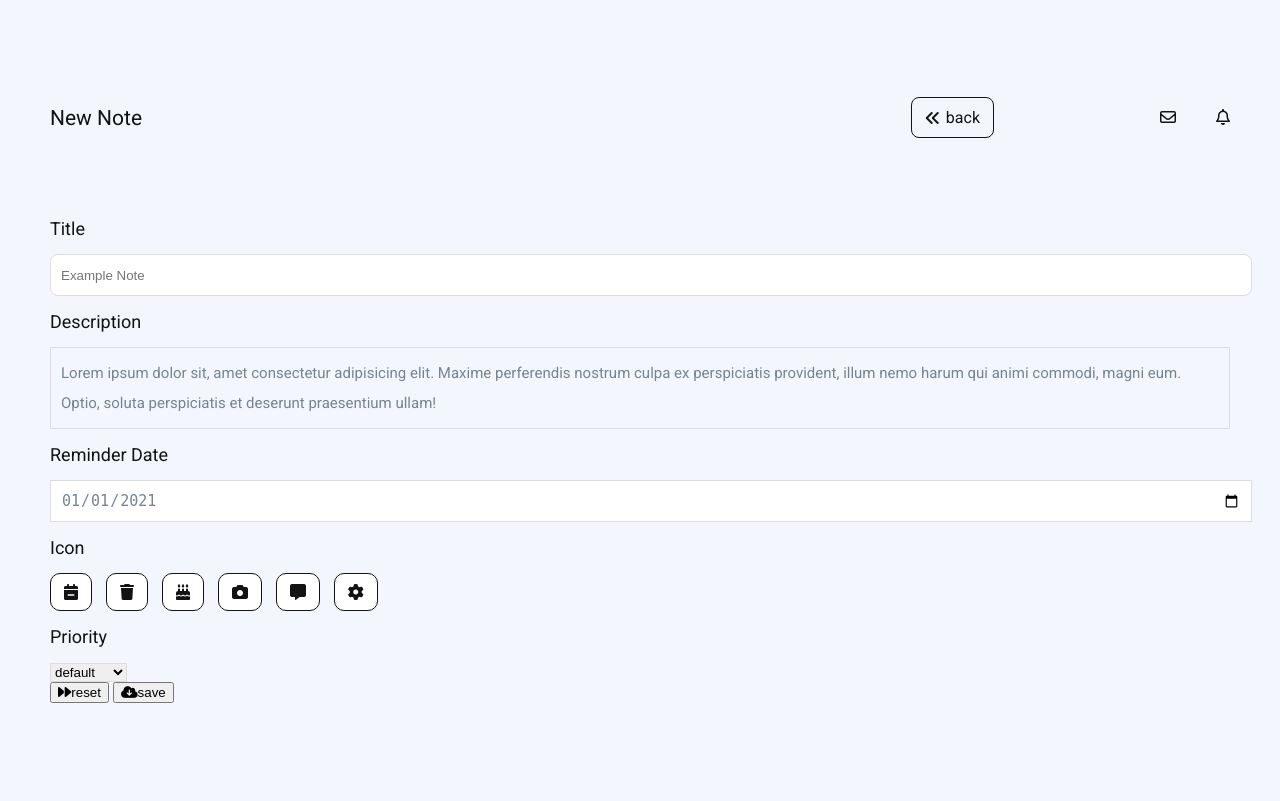
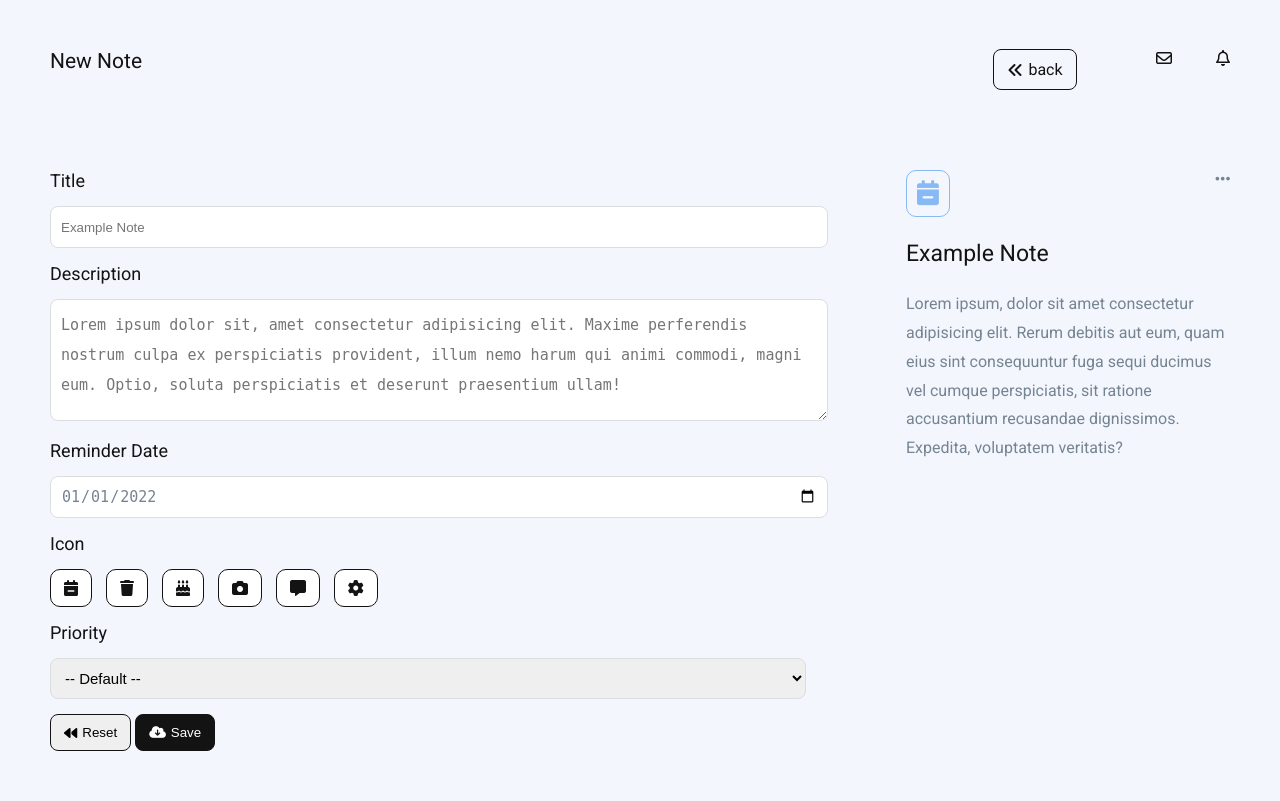
Before and after one commit to cquentin26200/todoList_v3, a PHP site: page /newNote.php in a window 1280 px wide. Before the commit the page ends 703 px from the top, so only its background shows below. Run offline with PHP 8.4, Linux system fonts and the light colour scheme; some libraries are stand-ins or nearby versions.

Commit message:
add aside

```diff
--- a/data/newNoteData.php
+++ b/data/newNoteData.php
@@ -9,7 +9,6 @@ $icons = [
 ];
 
 $priority = [
-    "default",
     "very low",
     "low",
     "medium",
--- a/newNote.php
+++ b/newNote.php
@@ -1,49 +1,76 @@
-<?php $title = "new note" ?>
+<?php $title = "New note" ?>
 <?php include_once "includes/header.php" ?>
 
 <main class="newNote">
-    <div class="flex">
-        <div class="flex">
+    <div class="flex header-main">
+        <div class="flex newNote">
             <h1>new note</h1>
             <a href="index.php"><i class="fa-solid fa-angles-left"></i>back</a>
         </div>
-        <div>
+        <div class="moreInfo">
             <span><i class="fa-regular fa-envelope"></i></span>
             <span><i class="fa-regular fa-bell"></i></span>
         </div>
     </div>
+    <div class="flex">
+        <div class="primaryInfo">
             <form action="verification/verif_newNote.php" method="post">
+                <div class="form-control">
                     <h2>title</h2>
-        <div>
                     <label for="title"></label>
                     <input type="text" name="title" id="title" placeholder="Example Note">
                 </div>
+                <div class="form-control">
                     <h2>description</h2>
-        <p class="description">Lorem ipsum dolor sit, amet consectetur adipisicing elit. Maxime perferendis nostrum culpa ex perspiciatis provident, illum nemo harum qui animi commodi, magni eum. Optio, soluta perspiciatis et deserunt praesentium ullam!</p>
+                    <textarea name="description" class="description" cols="30" rows="10" placeholder="Lorem ipsum dolor sit, amet consectetur adipisicing elit. Maxime perferendis nostrum culpa ex perspiciatis provident, illum nemo harum qui animi commodi, magni eum. Optio, soluta perspiciatis et deserunt praesentium ullam!"></textarea>
+                </div>
+                <div class="form-control">
                     <h2>reminder date</h2>
-        <div>
                     <label for="date"></label>
-            <input type="date" name="date" id="date" value="2021-01-01">
+                    <input type="date" name="date" id="date" value="2022-01-01">
                 </div>
+                <div class="icons form-control">
                     <h2>icon</h2>
                     <?php include_once "data/newNoteData.php" ?>
-        <div class="icons">
                     <?php foreach ($icons as $el) { ?>
                         <i class="<?= $el ?>"></i>
                     <?php } ?>
                 </div>
+                <div class="form-control">
                     <h2>priority</h2>
-        <div>
                     <label for="priotiry"></label>
                     <select name="priority" id="priority">
+                        <option value="default" default>-- default --</option>
                         <?php foreach ($priority as $el) { ?>
                             <option value="<?= $el ?>"><?= $el ?></option>
                         <?php } ?>
                     </select>
                 </div>
-        <div>
+                <div class="option">
                     <button><i class="fa-solid fa-forward"></i>reset</button>
-            <button><i class="fa-solid fa-cloud-arrow-down"></i>save</button>
+                    <button class="save"><i class="fa-solid fa-cloud-arrow-down"></i>save</button>
                 </div>
             </form>
+        </div>
+        <aside>
+            <div>
+                <div class="header-aside">
+                    <i class="activeMenuBurger fa-regular fas fa-calendar-minus"></i>
+                    <i class="fa-solid fa-ellipsis"></i>
+                </div>
+                <nav>
+                    <ul class="menuBurger none">
+                        <li><a href="#">view</a></li>
+                        <li><a href="#">delete</a></li>
+                    </ul>
+                </nav>
+                <h3 class="titleAside">example note</h3>
+                <p class="paragraphAside">Lorem ipsum, dolor sit amet consectetur adipisicing elit. Rerum debitis aut eum, quam eius sint consequuntur fuga sequi ducimus vel cumque perspiciatis, sit ratione accusantium recusandae dignissimos. Expedita, voluptatem veritatis?</p>
+            </div>
+        </aside>
+    </div>
 </main>
+<script src="js/script.js"></script>
+</body>
+
+</html>
--- a/scss/includes/_newNote.scss
+++ b/scss/includes/_newNote.scss
@@ -1,11 +1,27 @@
 main.newNote {
   padding: 5rem;
+  width: 100%;
+  .primaryInfo {
+    width: 70%;
+  }
+  .newNote {
+    width: 87%;
+  }
+  .header-main {
+    justify-content: space-between;
+    span {
+      + span {
+        margin-left: 4rem;
+      }
+    }
+  }
+  .form-control {
+    margin-bottom: 1.5rem;
+  }
   div {
-    align-items: center;
     div {
       color: $color-secondary;
       &:first-of-type {
-        width: 80%;
         a {
           align-items: center;
           border-radius: 8px;
@@ -16,14 +32,6 @@ main.newNote {
           i {
             margin-right: 5px;
           }
-        }
-      }
-      &:last-of-type {
-        width: 20%;
-        display: flex;
-        justify-content: flex-end;
-        span {
-          margin-left: 4rem;
         }
       }
       h1 {
@@ -43,32 +51,36 @@ main.newNote {
       font-weight: normal;
       font-size: 1.8rem;
       text-transform: capitalize;
+      margin-top: 0;
     }
   }
   #title {
     width: 100%;
     height: 4rem;
-    border-radius: 8px;
-    outline: none;
-    transition: .25s;
     padding: 0 1rem;
-    &:focus {
-      box-shadow: 0px 0px 0px 1px rgba(0, 0, 0, 1);
+    @include border;
   }
-  }
-  #title, #date, .description, #priority {
+  #title,
+  #date,
+  .description,
+  #priority {
     border: 1px solid #dcdddf;
   }
   .description {
     padding: 1rem;
     line-height: 2;
     font-size: 1.5rem;
+    margin-bottom: 0;
+    height: 10rem;
+    width: 100%;
+    @include border;
   }
   #date {
     color: $color-primary;
     font-size: 1.5rem;
     width: 100%;
     padding: 1rem;
+    @include border;
   }
 
   .icons {
@@ -78,10 +90,71 @@ main.newNote {
       background-color: $white-color;
       border: 1px solid $color-secondary;
       border-radius: 10px;
-        +i {
+      + i {
         margin-left: 1rem;
       }
       cursor: pointer;
     }
   }
+  #priority {
+    width: 100%;
+    padding: 1rem;
+    text-transform: capitalize;
+    font-size: 1.5rem;
+    transition: 0.25s;
+    @include border;
   }
+  .option {
+    margin-top: 1rem;
+    button {
+      padding: 1rem 1.3rem;
+      border-radius: 8px;
+      border: 1px solid $color-secondary;
+      text-transform: capitalize;
+      &:first-of-type {
+        i {
+          transform: rotate(180deg);
+        }
+      }
+      i {
+        margin-right: 5px;
+      }
+    }
+    .save {
+      background-color: $color-secondary;
+      color: $white-color;
+    }
+  }
+  aside {
+    margin-left: 10rem;
+    width: 30%;
+    margin-top: 8rem;
+    .header-aside {
+      display: flex;
+      justify-content: space-between;
+      i {
+        &:first-of-type {
+          color: $four-color;
+          font-size: 2.5rem;
+          border: 1px solid $four-color;
+          padding: 1rem;
+          border-radius: 10px;
+        }
+        &:last-of-type {
+          cursor: pointer;
+          font-size: 1.7rem;
+          color: $color-primary;
+        }
+      }
+    }
+    h3 {
+      text-transform: capitalize;
+      font-weight: normal;
+      font-size: 2.3rem;
+    }
+    p {
+      color: $color-primary;
+      line-height: 1.8;
+    }
+  }
+}
--- a/scss/style.css
+++ b/scss/style.css
@@ -45,6 +45,11 @@ img {
 
 .container-form {
   background-color: white;
+}
+
+main.newNote .icons .iconSelected {
+  background-color: #131313;
+  color: white;
 }
 
 body {
@@ -248,20 +253,33 @@ main.error404 p {
 
 main.newNote {
   padding: 5rem;
+  width: 100%;
 }
 
-main.newNote div {
-  -webkit-box-align: center;
-      -ms-flex-align: center;
-          align-items: center;
+main.newNote .primaryInfo {
+  width: 70%;
+}
+
+main.newNote .newNote {
+  width: 87%;
+}
+
+main.newNote .header-main {
+  -webkit-box-pack: justify;
+      -ms-flex-pack: justify;
+          justify-content: space-between;
+}
+
+main.newNote .header-main span + span {
+  margin-left: 4rem;
+}
+
+main.newNote .form-control {
+  margin-bottom: 1.5rem;
 }
 
 main.newNote div div {
   color: #131313;
-}
-
-main.newNote div div:first-of-type {
-  width: 80%;
 }
 
 main.newNote div div:first-of-type a {
@@ -279,20 +297,6 @@ main.newNote div div:first-of-type a {
 
 main.newNote div div:first-of-type a i {
   margin-right: 5px;
-}
-
-main.newNote div div:last-of-type {
-  width: 20%;
-  display: -webkit-box;
-  display: -ms-flexbox;
-  display: flex;
-  -webkit-box-pack: end;
-      -ms-flex-pack: end;
-          justify-content: flex-end;
-}
-
-main.newNote div div:last-of-type span {
-  margin-left: 4rem;
 }
 
 main.newNote div div h1 {
@@ -313,16 +317,17 @@ main.newNote form h2 {
   font-weight: normal;
   font-size: 1.8rem;
   text-transform: capitalize;
+  margin-top: 0;
 }
 
 main.newNote #title {
   width: 100%;
   height: 4rem;
+  padding: 0 1rem;
   border-radius: 8px;
   outline: none;
-  -webkit-transition: .25s;
-  transition: .25s;
-  padding: 0 1rem;
+  -webkit-transition: 0.25s;
+  transition: 0.25s;
 }
 
 main.newNote #title:focus {
@@ -330,7 +335,10 @@ main.newNote #title:focus {
           box-shadow: 0px 0px 0px 1px black;
 }
 
-main.newNote #title, main.newNote #date, main.newNote .description, main.newNote #priority {
+main.newNote #title,
+main.newNote #date,
+main.newNote .description,
+main.newNote #priority {
   border: 1px solid #dcdddf;
 }
 
@@ -338,6 +346,18 @@ main.newNote .description {
   padding: 1rem;
   line-height: 2;
   font-size: 1.5rem;
+  margin-bottom: 0;
+  height: 10rem;
+  width: 100%;
+  border-radius: 8px;
+  outline: none;
+  -webkit-transition: 0.25s;
+  transition: 0.25s;
+}
+
+main.newNote .description:focus {
+  -webkit-box-shadow: 0px 0px 0px 1px black;
+          box-shadow: 0px 0px 0px 1px black;
 }
 
 main.newNote #date {
@@ -345,6 +365,15 @@ main.newNote #date {
   font-size: 1.5rem;
   width: 100%;
   padding: 1rem;
+  border-radius: 8px;
+  outline: none;
+  -webkit-transition: 0.25s;
+  transition: 0.25s;
+}
+
+main.newNote #date:focus {
+  -webkit-box-shadow: 0px 0px 0px 1px black;
+          box-shadow: 0px 0px 0px 1px black;
 }
 
 main.newNote .icons i {
@@ -359,4 +388,86 @@ main.newNote .icons i {
 main.newNote .icons i + i {
   margin-left: 1rem;
 }
+
+main.newNote #priority {
+  width: 100%;
+  padding: 1rem;
+  text-transform: capitalize;
+  font-size: 1.5rem;
+  -webkit-transition: 0.25s;
+  transition: 0.25s;
+  border-radius: 8px;
+  outline: none;
+  transition: 0.25s;
+}
+
+main.newNote #priority:focus {
+  -webkit-box-shadow: 0px 0px 0px 1px black;
+          box-shadow: 0px 0px 0px 1px black;
+}
+
+main.newNote .option {
+  margin-top: 1rem;
+}
+
+main.newNote .option button {
+  padding: 1rem 1.3rem;
+  border-radius: 8px;
+  border: 1px solid #131313;
+  text-transform: capitalize;
+}
+
+main.newNote .option button:first-of-type i {
+  -webkit-transform: rotate(180deg);
+          transform: rotate(180deg);
+}
+
+main.newNote .option button i {
+  margin-right: 5px;
+}
+
+main.newNote .option .save {
+  background-color: #131313;
+  color: white;
+}
+
+main.newNote aside {
+  margin-left: 10rem;
+  width: 30%;
+  margin-top: 8rem;
+}
+
+main.newNote aside .header-aside {
+  display: -webkit-box;
+  display: -ms-flexbox;
+  display: flex;
+  -webkit-box-pack: justify;
+      -ms-flex-pack: justify;
+          justify-content: space-between;
+}
+
+main.newNote aside .header-aside i:first-of-type {
+  color: #87baf5;
+  font-size: 2.5rem;
+  border: 1px solid #87baf5;
+  padding: 1rem;
+  border-radius: 10px;
+}
+
+main.newNote aside .header-aside i:last-of-type {
+  cursor: pointer;
+  font-size: 1.7rem;
+  color: #768492;
+}
+
+main.newNote aside h3 {
+  text-transform: capitalize;
+  font-weight: normal;
+  font-size: 2.3rem;
+}
+
+main.newNote aside p {
+  color: #768492;
+  line-height: 1.8;
+}
 /*# sourceMappingURL=style.css.map */
--- a/scss/style.scss
+++ b/scss/style.scss
@@ -18,6 +18,7 @@ $color-primary: #768492;
 $color-secondary: #131313;
 $white-color: white;
 $terciaire-color: #f3f6fd;
+$four-color: #87baf5;
 
 html {
   font-size: 62.5%;
@@ -63,7 +64,21 @@ img {
 }
 
 .container-form {
-  background-color: $white-color
+  background-color: $white-color;
+}
+
+main.newNote .icons .iconSelected {
+  background-color: #131313;
+  color: $white-color;
+}
+
+@mixin border {
+  border-radius: 8px;
+  outline: none;
+  transition: 0.25s;
+  &:focus {
+    box-shadow: 0px 0px 0px 1px rgba(0, 0, 0, 1);
+  }
 }
 
 //import
```
Also changed, not shown: js/script.js (+29 -0 lines), 1 other file. Lines whose indentation alone changed are shown as unchanged.
